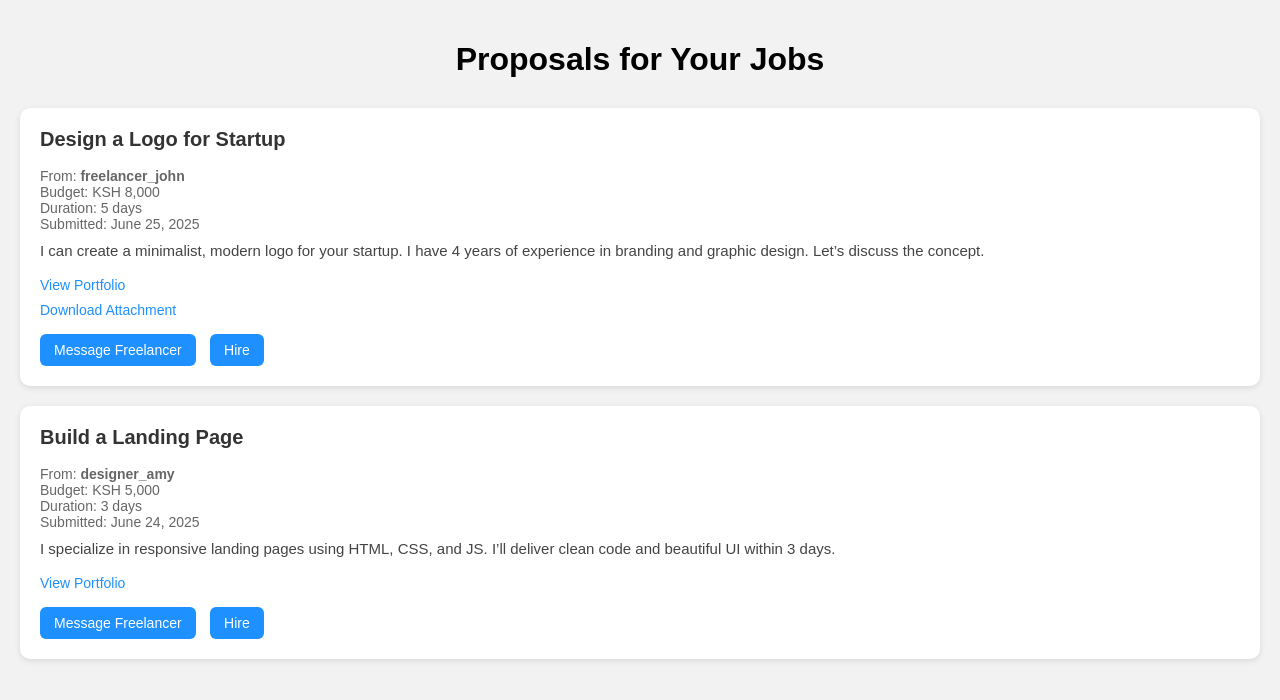
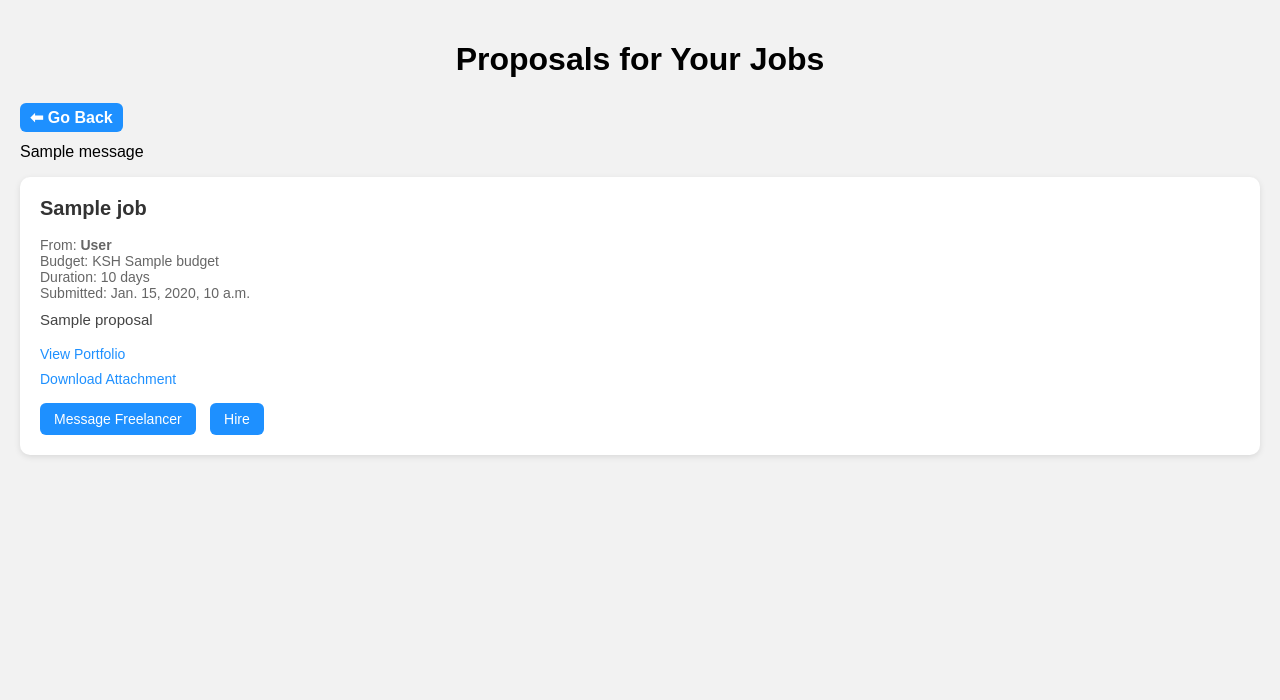
Before and after one commit to GERRY-01/Freelanceapp, a Django app: template templates/client_proposals.html in a window 1280 px wide. Shown: the top 700 px of the page. Run offline with Django 3.2, Linux system fonts and the light colour scheme; the template is opened without the code that fills it: most values are stand-ins (such as "Sample title", 1, 10 or a date in 2020); one stand-in notice (Sample message) is shown.

Commit message:
added  the link for going back

```diff
--- a/templates/client_proposals.html
+++ b/templates/client_proposals.html
@@ -94,51 +94,43 @@
 <body>
 
   <h1>Proposals for Your Jobs</h1>
+  <a href="javascript:history.back()" style="text-decoration: none; background-color: #1e90ff; color: white; padding: 6px 10px; border-radius: 6px; font-weight: bold;">
+  ⬅ Go Back
+</a>
+
+{% if messages %}
+{% for message in messages %}
+<p>{{message}}</p>
+{% endfor %}
+{% endif %}
+
 
   <!-- Proposal Card Template -->
+   {% for proposal in proposals %}
   <div class="proposal-card">
-    <h2>Design a Logo for Startup</h2>
+    <h2>{{proposal.job.title}}</h2>
     <div class="meta">
-      From: <strong>freelancer_john</strong><br>
-      Budget: KSH 8,000<br>
-      Duration: 5 days<br>
-      Submitted: June 25, 2025
+      From: <strong>{{proposal.freelancer.fullname}}</strong><br>
+      Budget: KSH {{proposal.budget}}<br>
+      Duration: {{proposal.duration}} days<br>
+      Submitted: {{proposal.created_at}}
     </div>
 
-    <div class="proposal-description">
-      I can create a minimalist, modern logo for your startup. I have 4 years of experience in branding and graphic design. Let’s discuss the concept.
-    </div>
+    <div class="proposal-description">{{proposal.proposal}}</div>
 
-    <a href="#" class="portfolio-link" target="_blank">View Portfolio</a><br>
-    <a href="#" class="download-link" download>Download Attachment</a>
+    <a href="{{proposal.portfolio_url}}" class="portfolio-link" target="_blank">View Portfolio</a><br>
+    {% if proposal.attachment %}
+    <a href="{{ proposal.attachment.url }}" class="download-link" download>Download Attachment</a>
+    {% endif %}
+
 
     <div class="proposal-actions">
       <button>Message Freelancer</button>
       <button>Hire</button>
     </div>
   </div>
-
-  <!-- Repeat more proposal cards as needed -->
-  <div class="proposal-card">
-    <h2>Build a Landing Page</h2>
-    <div class="meta">
-      From: <strong>designer_amy</strong><br>
-      Budget: KSH 5,000<br>
-      Duration: 3 days<br>
-      Submitted: June 24, 2025
-    </div>
-
-    <div class="proposal-description">
-      I specialize in responsive landing pages using HTML, CSS, and JS. I’ll deliver clean code and beautiful UI within 3 days.
-    </div>
-
-    <a href="#" class="portfolio-link" target="_blank">View Portfolio</a>
-
-    <div class="proposal-actions">
-      <button>Message Freelancer</button>
-      <button>Hire</button>
-    </div>
-  </div>
-
+  {% empty %}
+  <p>No proposals received yet.</p>
+  {% endfor %}
 </body>
 </html>
```
